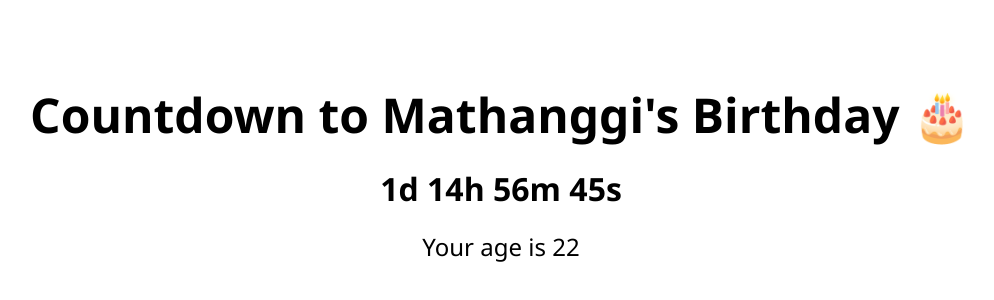
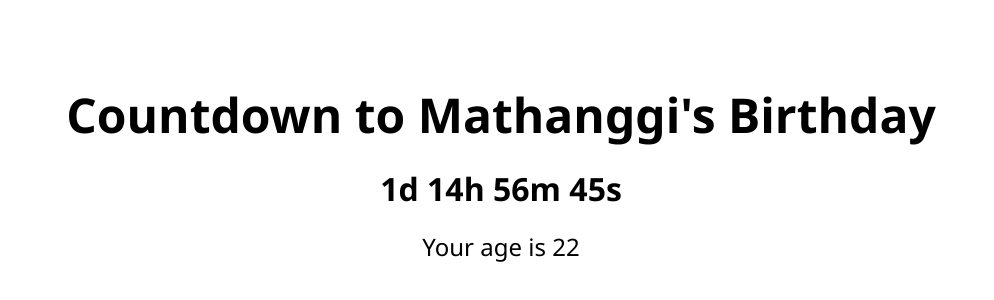
Before and after one commit to udhaya55/mathanggi-2002-add, a plain HTML site: page Countdown-page.html in a window 1280 px wide. Shown: the part 244-544 px from the top of the page, without its empty margins (139-1133 px from the left). Drawn offline with Linux system fonts and the light colour scheme.

Commit message:
Update Countdown-page.html

```diff
--- a/Countdown-page.html
+++ b/Countdown-page.html
@@ -91,7 +91,7 @@
           `Your age is ${getAge()}`;
 
         document.getElementById("title").innerText =
-          "Countdown to Mathanggi's Birthday 🎂";
+          "Countdown to Mathanggi's Birthday";
       }
     }
 
```
